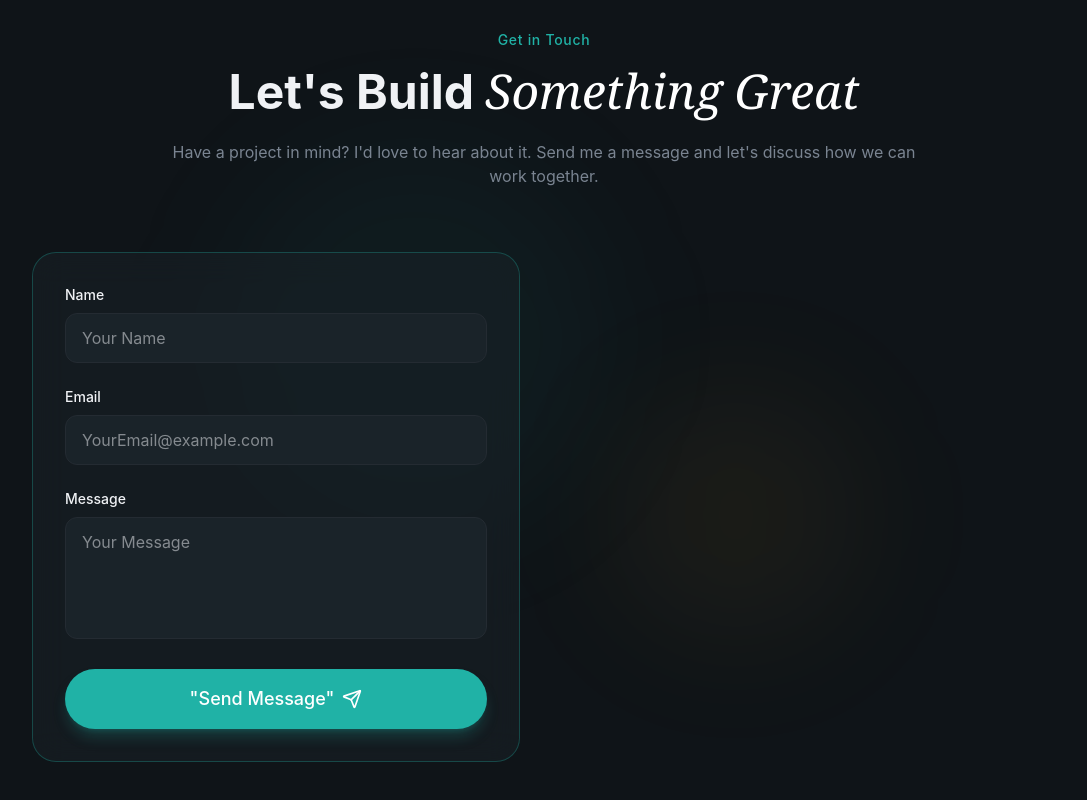
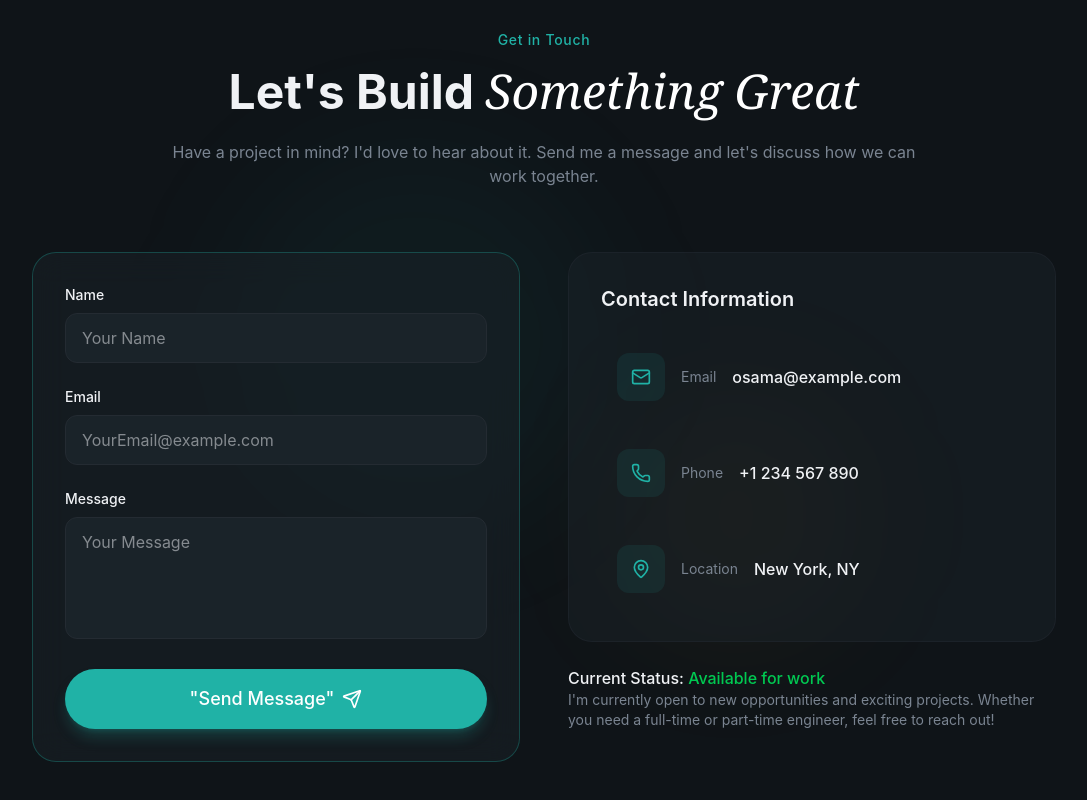
Before and after one commit to MoeF159/Portfolio, a React (Vite) app: page / in a window 1280 px wide. Shown: the part 6334-7134 px from the top of the page, without its empty margins (96-1183 px from the left). Built offline with nearby package versions, Linux system fonts and the light colour scheme.

Commit message:
Added a contact info and an availability card

```diff
--- a/src/sections/Contact.jsx
+++ b/src/sections/Contact.jsx
@@ -216,6 +216,54 @@
                 </form>
             </div>
 
+            {/* Contact Info */}
+            <div className="space-y-6 animate-fade-in animation-delay-400">
+                <div className="glass rounded-3xl p-8">
+                    <h3 className="text-xl font-semibold mb-6">
+                    Contact Information
+                    </h3>
+
+                    <div className="space-y-4">
+                        {ContactInfo.map((item, index) => (
+                            <a
+                            key={index}
+                            href={item.href}
+                            className="flex items-center gap-4 p-4 rounded-xl hover:bg-surface transition-colors group"
+                            >
+                                <div className="w-12 h-12 rounded-xl bg-primary/10 flex items-center justify-center group-hover:bg-primary/20 transition-colors">
+                                    <item.icon className="w-5 h-5 text-primary group-hover:text-primary/80 transition-colors" />
+                                </div>
+
+                                <div className="text-sm text-muted-foreground">
+                                    {item.label}
+                                </div>
+
+                                <div className="font-medium">
+                                    {item.value}
+                                </div>
+                            </a>
+                        ))}
+                    </div>
+                </div>
+
+
+                {/* Avalibility */}
+                <div>
+                    <div>
+                        <span className="w-3 h-3 bg-green-500 rounded-full animate-pulse" />
+                        <span className="font-medium">
+                            Current Status: <span className="text-green-500 font-medium">Available for work</span>
+                        </span>
+                    </div>
+
+                    <p className="text-muted-foreground text-sm">
+                        I'm currently open to new opportunities and exciting projects.
+                Whether you need a full-time or part-time engineer, feel free to reach out!
+                    </p>
+                </div>
+
+            </div>
+
             </div>
 
         </div>
```
